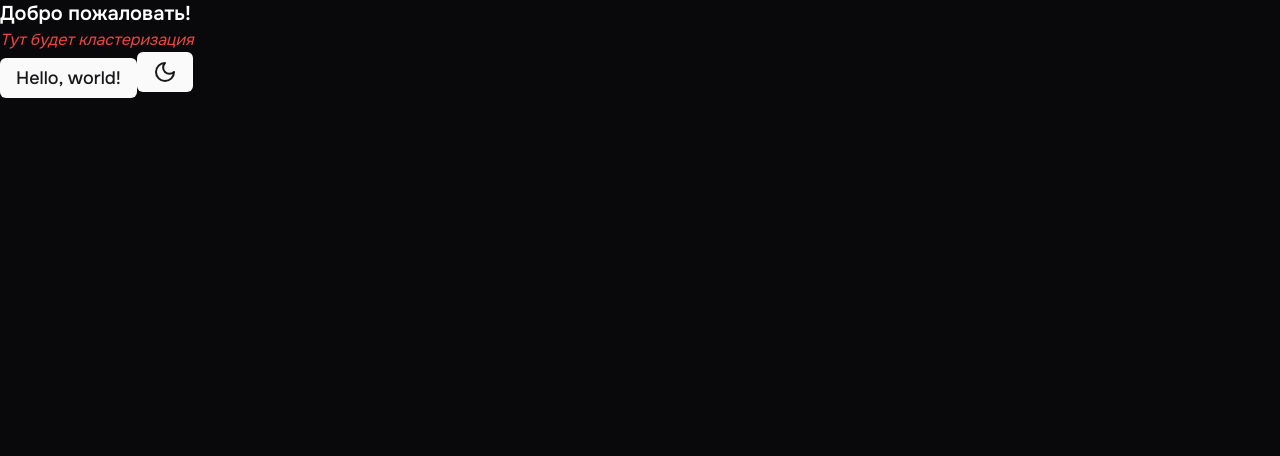
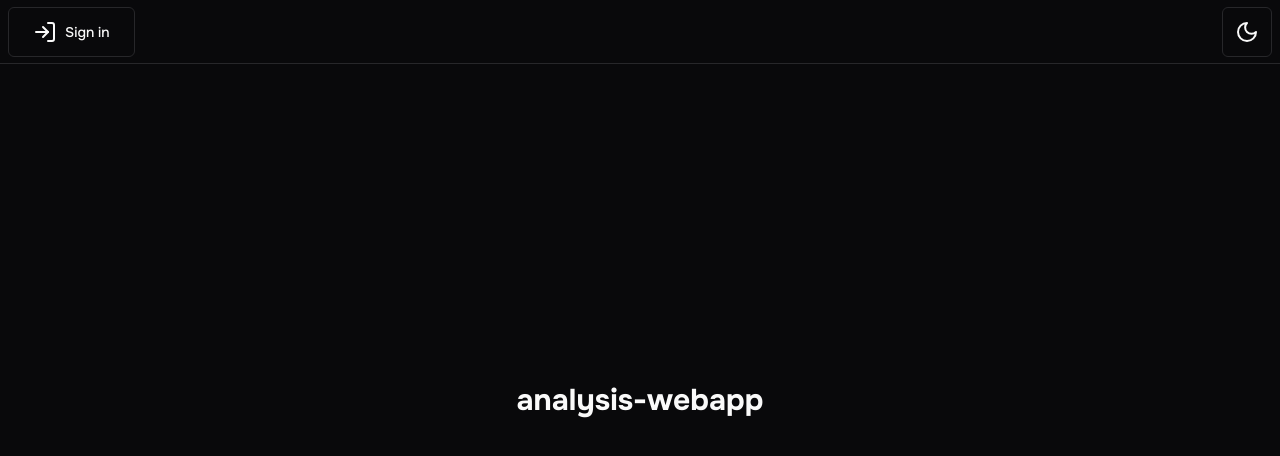
Before and after one commit to Dmitriy770/analysis-webapp, a Next.js app in the folder src/frontend/: page / in a window 1280 px wide. Shown: the top 456 px of the page. Built offline with nearby package versions, Linux system fonts and the light colour scheme.

Commit message:
feat(frontend): landing

```diff
--- /dev/null
+++ b/src/frontend/src/app/landing-header.tsx
@@ -0,0 +1,12 @@
+import { ThemeToggle } from '~/shared/components/theme-toggle'
+import { SignIn } from './sign-in'
+
+export const LandingHeader = () => {
+  return (
+    <div className="flex h-16 w-full flex-row items-center border-b border-b-border px-2">
+      <SignIn size="lg" variant="outline" shape="square" />
+      <div className="flex-grow" />
+      <ThemeToggle size="lg" variant="outline" />
+    </div>
+  )
+}
--- a/src/frontend/src/app/page.tsx
+++ b/src/frontend/src/app/page.tsx
@@ -1,21 +1,13 @@
-import { Button } from '~/shared/components/button'
-import { Heading } from '~/shared/components/heading'
 import { Text } from '~/shared/components/text'
-import { ThemeToggle } from '~/shared/components/theme-toggle'
+import { LandingHeader } from './landing-header'
 
 export default function Home() {
   return (
-    <div>
-      <Heading>
-        <Heading.Title>Добро пожаловать!</Heading.Title>
-        <Heading.Description className="italic" color="negative">
-          Тут будет кластеризация
-        </Heading.Description>
-      </Heading>
-      <Button>
-        <Text variant="text-l">Hello, world!</Text>
-      </Button>
-      <ThemeToggle />
+    <div className="h-[100dvh]">
+      <LandingHeader />
+      <div className="-translate-x-1/2 -translate-y-1/2 absolute top-1/2 left-1/2 scale-125">
+        <Text variant="heading-xl">analysis-webapp</Text>
+      </div>
     </div>
   )
 }
--- /dev/null
+++ b/src/frontend/src/app/sign-in.tsx
@@ -0,0 +1,15 @@
+import Link from 'next/link'
+import type { FC } from 'react'
+import { buttonVariants, type ButtonProps } from '~/shared/components/button'
+import { SignInIcon } from '~/shared/icons'
+import { cn } from '~/shared/lib/classnames'
+
+type Props = ButtonProps
+
+export const SignIn: FC<Props> = ({ className, ...props }) => {
+  return (
+    <Link href="/" className={cn('flex gap-2', buttonVariants({ ...props }), className)}>
+      <SignInIcon /> Sign in
+    </Link>
+  )
+}
--- a/src/frontend/src/shared/components/button/button.tsx
+++ b/src/frontend/src/shared/components/button/button.tsx
@@ -1,5 +1,3 @@
-'use client'
-
 import { Slot } from '@radix-ui/react-slot'
 import { type VariantProps, cva } from 'class-variance-authority'
 import { type ComponentProps, forwardRef } from 'react'
--- a/src/frontend/src/shared/components/theme-toggle/theme-toggle.tsx
+++ b/src/frontend/src/shared/components/theme-toggle/theme-toggle.tsx
@@ -16,8 +16,8 @@ export const ThemeToggle: FC<Props> = ({ className, ...buttonProps }) => {
   }, [setTheme])
 
   return (
-    <Button {...buttonProps} className={cn('space-x-2', className)} onClick={toggleTheme}>
-      <span className="relative h-[24px] w-[24px]">
+    <Button shape="square" {...buttonProps} className={cn('relative space-x-2', className)} onClick={toggleTheme}>
+      <span className="-translate-x-1/2 -translate-y-1/2 absolute top-1/2 left-1/2 h-[24px] w-[24px]">
         <SunIcon className="absolute rotate-0 scale-100 transition-all dark:rotate-90 dark:scale-0" />
         <MoonIcon className="absolute rotate-90 scale-0 transition-all dark:rotate-0 dark:scale-100" />
       </span>
```
